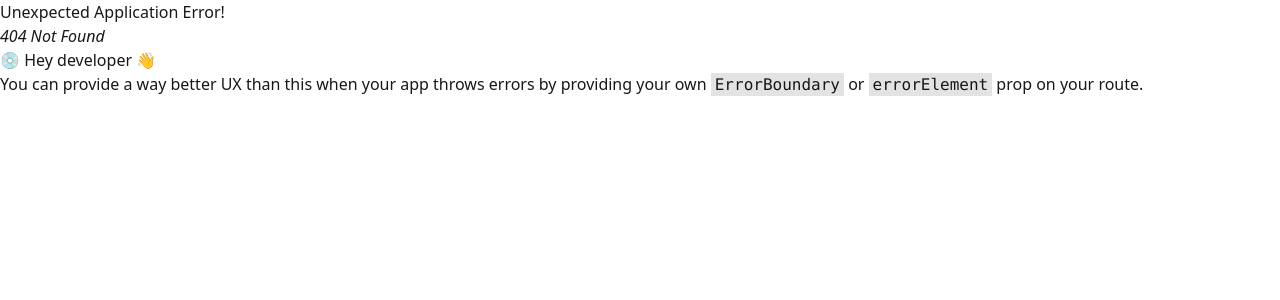
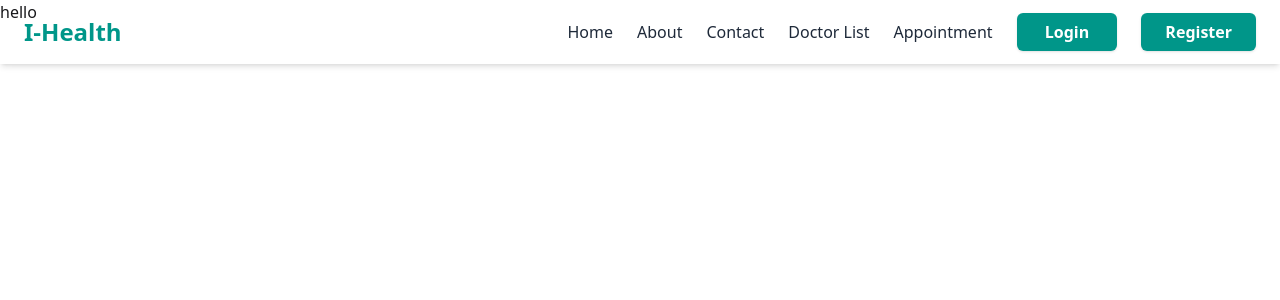
Before and after one commit to MeghlaB/hospital-management-frontend, a React (Vite) app: page /about in a window 1280 px wide. Before the commit this address had no page. Shown: the top 300 px of the page. Built offline with nearby package versions, Linux system fonts and the light colour scheme.

Commit message:
structure ready

```diff
--- /dev/null
+++ b/src/Components/About/About.jsx
@@ -0,0 +1,13 @@
+import React from 'react'
+
+
+function About() {
+  return (
+    <div className=''>
+
+      hello
+    </div>
+  )
+}
+
+export default About
--- /dev/null
+++ b/src/Components/AllDocotrList/DoctorList.jsx
@@ -0,0 +1,11 @@
+import React from 'react'
+
+function DoctorList() {
+  return (
+    <div>
+      hello
+    </div>
+  )
+}
+
+export default DoctorList
--- /dev/null
+++ b/src/Components/Appoinmnet/Appoinment.jsx
@@ -0,0 +1,11 @@
+import React from 'react'
+
+function Appoinment() {
+  return (
+    <div>
+      hello
+    </div>
+  )
+}
+
+export default Appoinment
--- /dev/null
+++ b/src/Components/Contacts/Contacts.jsx
@@ -0,0 +1,11 @@
+import React from 'react'
+
+function Contacts() {
+  return (
+    <div>
+      hello
+    </div>
+  )
+}
+
+export default Contacts
--- a/src/Components/Home/Home.jsx
+++ b/src/Components/Home/Home.jsx
@@ -1,11 +1,12 @@
 import React from 'react'
-import BannerWithNavbar from '../Ui/navbar'
+
 import Appointment from '../Ui/Home-journal/createAppoinment'
+import BannerWithNavbar from '../Ui/BannerWithNavbar'
 
 function Home() {
   return (
     <div>
-      <BannerWithNavbar/>
+      {/* <BannerWithNavbar/> */}
       <Appointment/>
     </div>
   )
--- /dev/null
+++ b/src/Components/Login/Login.jsx
@@ -0,0 +1,11 @@
+import React from 'react'
+
+function Login() {
+  return (
+    <div>
+      login
+    </div>
+  )
+}
+
+export default Login
--- /dev/null
+++ b/src/Components/Register/Register.jsx
@@ -0,0 +1,11 @@
+import React from 'react'
+
+function Register() {
+  return (
+    <div>
+      register
+    </div>
+  )
+}
+
+export default Register
--- /dev/null
+++ b/src/Components/Ui/BannerWithNavbar.jsx
@@ -0,0 +1,82 @@
+
+import React, { useEffect, useState } from "react";
+import { Link } from "react-router-dom";
+import banner from '/src/assets/hospital-banner.jpg'
+
+
+function BannerWithNavbar() {
+  const [isScrolled, setIsScrolled] = useState(false);
+
+  useEffect(() => {
+    const handleScroll = () => {
+      setIsScrolled(window.scrollY > 50);
+    };
+
+    window.addEventListener("scroll", handleScroll);
+    return () => window.removeEventListener("scroll", handleScroll);
+  }, []);
+
+  return (
+    <div className="relative">
+      {/* Navbar */}
+      <div
+        className={`fixed top-0 left-0 w-full z-50 transition-colors duration-300 ${
+          isScrolled
+            ? "bg-white shadow-md"
+            : "bg-gradient-to-r from-orange-300 to-orange-100 bg-opacity-20"
+        }`}
+      >
+        <div className="max-w-7xl mx-auto flex items-center justify-between px-6 py-4">
+          <div className="text-2xl font-bold text-teal-600">I-Health</div>
+          <div className="space-x-6 text-gray-800 font-medium">
+            <Link to={"/"} className='hover:underline hover:underline-offset-6 hover:decoration-teal-600 transition-all duration-300'>Home</Link>
+            <Link to={"/about"}  className='hover:underline hover:underline-offset-6 hover:decoration-teal-600 transition-all duration-300'>About</Link>
+            <Link to={"/contact"}  className='hover:underline hover:underline-offset-6 hover:decoration-teal-600 transition-all duration-300'>Contact</Link>
+            <Link to={"/doctor-list"}  className='hover:underline hover:underline-offset-6 hover:decoration-teal-600 transition-all duration-300'>Doctor List</Link>
+            <Link to={"/doctor-appointment-booking"}  className='hover:underline hover:underline-offset-6 hover:decoration-teal-600 transition-all duration-300'>Appointment </Link>
+            <Link to={"/login"}  className=
+            "px-6 py-2 bg-teal-600 hover:bg-teal-700 text-white font-semibold rounded-md shadow"> Login </Link>
+            <Link to={"/register"}  className=
+            "px-6 py-2 bg-teal-600 hover:bg-teal-700 text-white font-semibold rounded-md shadow"> Register </Link>
+          </div>
+        </div>
+      </div>
+
+      {/* Spacer for sticky navbar */}
+      {/* <div className="h-[72px]" /> */}
+
+      {/* Banner Section */}
+      <div className="bg-gradient-to-r from-orange-300 to-orange-100 min-h-screen flex items-center px-6 md:px-12">
+        <div className="max-w-6xl mx-auto grid md:grid-cols-2 gap-10 items-center">
+          {/* Text Content */}
+          <div>
+            <h1 className="text-4xl md:text-5xl font-extrabold text-gray-800 mb-6">
+              I-Health Hospital <br /> Management System
+            </h1>
+            <p className="text-lg text-gray-700 mb-6">
+              Customizable to care providers of all sizes, this workflow enabled
+              management solution seamlessly supports your hospital in carrying
+              out its entire range of functions.
+            </p>
+            <button className="px-6 py-3 bg-teal-600 hover:bg-teal-700 text-white font-semibold rounded-md shadow">
+              View Demo
+            </button>
+          </div>
+
+          {/* Image / Dashboard Preview */}
+          <div>
+            <img
+              src={banner}
+              alt="Dashboard preview"
+              className="rounded-lg shadow-xl"
+              width={750}
+              height={500}
+            />
+          </div>
+        </div>
+      </div>
+    </div>
+  );
+}
+
+export default BannerWithNavbar;
--- a/src/Components/Ui/Home-journal/CreateAppoinment.jsx
+++ b/src/Components/Ui/Home-journal/CreateAppoinment.jsx
@@ -3,7 +3,7 @@ import appointment from "/src/assets/appoinments.png";
 
 function Appointment() {
   return (
-    <div className="container mx-auto rounded-md bg-[#625fff] my-16 px-6 py-10">
+    <div className="container mx-auto rounded-md bg-gradient-to-r from-orange-300 to-orange-100  my-16 px-6 py-10">
       <div className="flex flex-col md:flex-row items-center justify-between gap-8">
         {/* Text Section */}
         <div className="text-center md:text-left md:w-1/2 space-y-6 ">
--- a/src/Components/Ui/Navbar.jsx
+++ b/src/Components/Ui/Navbar.jsx
@@ -1,78 +1,52 @@
+import React from "react";
+import { Link } from "react-router-dom";
 
-import React, { useEffect, useState } from "react";
-import { Link } from "react-router-dom";
-import banner from '/src/assets/hospital-banner.jpg'
-
-
-function BannerWithNavbar() {
-  const [isScrolled, setIsScrolled] = useState(false);
-
-  useEffect(() => {
-    const handleScroll = () => {
-      setIsScrolled(window.scrollY > 50);
-    };
-
-    window.addEventListener("scroll", handleScroll);
-    return () => window.removeEventListener("scroll", handleScroll);
-  }, []);
-
+function Navbar() {
   return (
-    <div className="relative">
-      {/* Navbar */}
-      <div
-        className={`fixed top-0 left-0 w-full z-50 transition-colors duration-300 ${
-          isScrolled
-            ? "bg-white shadow-md"
-            : "bg-gradient-to-r from-orange-300 to-orange-100 bg-opacity-20"
-        }`}
-      >
-        <div className="max-w-7xl mx-auto flex items-center justify-between px-6 py-4">
-          <div className="text-2xl font-bold text-teal-600">I-Health</div>
-          <div className="space-x-6 text-gray-800 font-medium">
-            <Link to={"/"} className='hover:underline hover:underline-offset-6 hover:decoration-teal-600 transition-all duration-300'>Home</Link>
-            <Link to={"/about"}  className='hover:underline hover:underline-offset-6 hover:decoration-teal-600 transition-all duration-300'>About</Link>
-            <Link to={"/contact"}  className='hover:underline hover:underline-offset-6 hover:decoration-teal-600 transition-all duration-300'>Contact</Link>
-            <Link to={"/doctor-list"}  className='hover:underline hover:underline-offset-6 hover:decoration-teal-600 transition-all duration-300'>Doctor List</Link>
-            <Link to={"/doctor-appointment-booking"}  className='hover:underline hover:underline-offset-6 hover:decoration-teal-600 transition-all duration-300'>Doctor Appointment Booking</Link>
-          </div>
-        </div>
-      </div>
-
-      {/* Spacer for sticky navbar */}
-      {/* <div className="h-[72px]" /> */}
-
-      {/* Banner Section */}
-      <div className="bg-gradient-to-r from-orange-300 to-orange-100 min-h-screen flex items-center px-6 md:px-12">
-        <div className="max-w-6xl mx-auto grid md:grid-cols-2 gap-10 items-center">
-          {/* Text Content */}
-          <div>
-            <h1 className="text-4xl md:text-5xl font-extrabold text-gray-800 mb-6">
-              I-Health Hospital <br /> Management System
-            </h1>
-            <p className="text-lg text-gray-700 mb-6">
-              Customizable to care providers of all sizes, this workflow enabled
-              management solution seamlessly supports your hospital in carrying
-              out its entire range of functions.
-            </p>
-            <button className="px-6 py-3 bg-teal-600 hover:bg-teal-700 text-white font-semibold rounded-md shadow">
-              View Demo
-            </button>
-          </div>
-
-          {/* Image / Dashboard Preview */}
-          <div>
-            <img
-              src={banner}
-              alt="Dashboard preview"
-              className="rounded-lg shadow-xl"
-              width={750}
-              height={500}
-            />
-          </div>
+    <div
+      className={`fixed top-0 left-0 w-full z-50 transition-colors duration-300"bg-white shadow-md`}
+    >
+      <div className="max-w-7xl mx-auto flex items-center justify-between px-6 py-4">
+        <div className="text-2xl font-bold text-teal-600">I-Health</div>
+        <div className="space-x-6 text-gray-800 font-medium">
+          <Link
+            to={"/"}
+            className="hover:underline hover:underline-offset-6 hover:decoration-teal-600 transition-all duration-300"
+          >
+            Home
+          </Link>
+          <Link
+            to={"/about"}
+            className="hover:underline hover:underline-offset-6 hover:decoration-teal-600 transition-all duration-300"
+          >
+            About
+          </Link>
+          <Link
+            to={"/contact"}
+            className="hover:underline hover:underline-offset-6 hover:decoration-teal-600 transition-all duration-300"
+          >
+            Contact
+          </Link>
+          <Link
+            to={"/doctor-list"}
+            className="hover:underline hover:underline-offset-6 hover:decoration-teal-600 transition-all duration-300"
+          >
+            Doctor List
+          </Link>
+          <Link
+            to={"/doctor-appointment-booking"}
+            className="hover:underline hover:underline-offset-6 hover:decoration-teal-600 transition-all duration-300"
+          >
+             Appointment
+          </Link>
+          <Link to={"/login"}  className=
+                      "px-6 py-2 bg-teal-600 hover:bg-teal-700 text-white font-semibold rounded-md shadow"> Login </Link>
+                      <Link to={"/register"}  className=
+                      "px-6 py-2 bg-teal-600 hover:bg-teal-700 text-white font-semibold rounded-md shadow"> Register </Link>
         </div>
       </div>
     </div>
   );
 }
 
-export default BannerWithNavbar;
+export default Navbar;
--- a/src/Layout/MainLayout.jsx
+++ b/src/Layout/MainLayout.jsx
@@ -1,12 +1,19 @@
 import React from 'react'
 
 import Home from '../Components/Home/Home'
+import { Outlet, useLocation } from 'react-router-dom'
+import BannerWithNavbar from '../Components/Ui/BannerWithNavbar'
+import Navbar from '../Components/Ui/navbar'
 
 
 function MainLayout() {
+    const location = useLocation()
+    const isHome = location.pathname === '/'
   return (
     <div>
-    <Home/>
+
+{isHome ?<BannerWithNavbar/> :<Navbar/>}
+    <Outlet/>
 
     </div>
   )
```
Also changed, not shown: src/Routes/router.jsx (+44 -11 lines).
